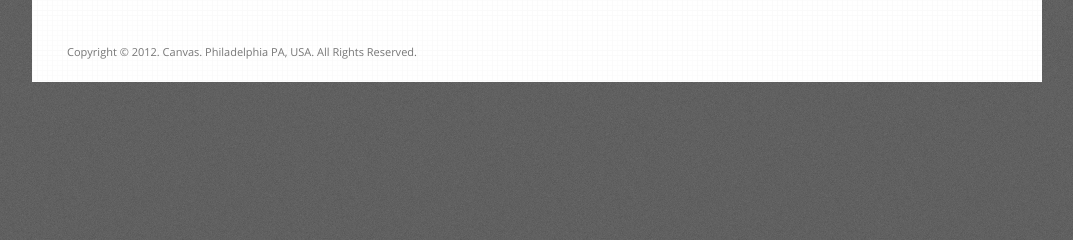
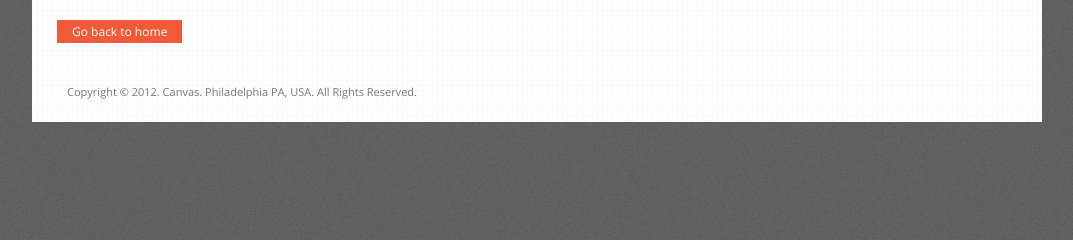
Before and after one commit to sankalpk/canvas, a Python web app: template templates/signup.html in a window 1280 px wide. Shown: the part 224-464 px from the top of the page, without its empty margins (103-1176 px from the left). Run offline with Jinja, Linux system fonts and the light colour scheme; the template is opened without the code that fills it, so the values that code supplies are empty.

Commit message:
Changed some more of home text

```diff
--- a/templates/signup.html
+++ b/templates/signup.html
@@ -5,6 +5,7 @@
 <h1>Thanks!</h1>
 <p>A representative from Canvas will contact you shortly.</p>
 <p>You used the following email: {{email}}</p>
+<p><a class="button" href="/">Go back to home</a></p>
 </div>
 
 {% endblock %}
```
